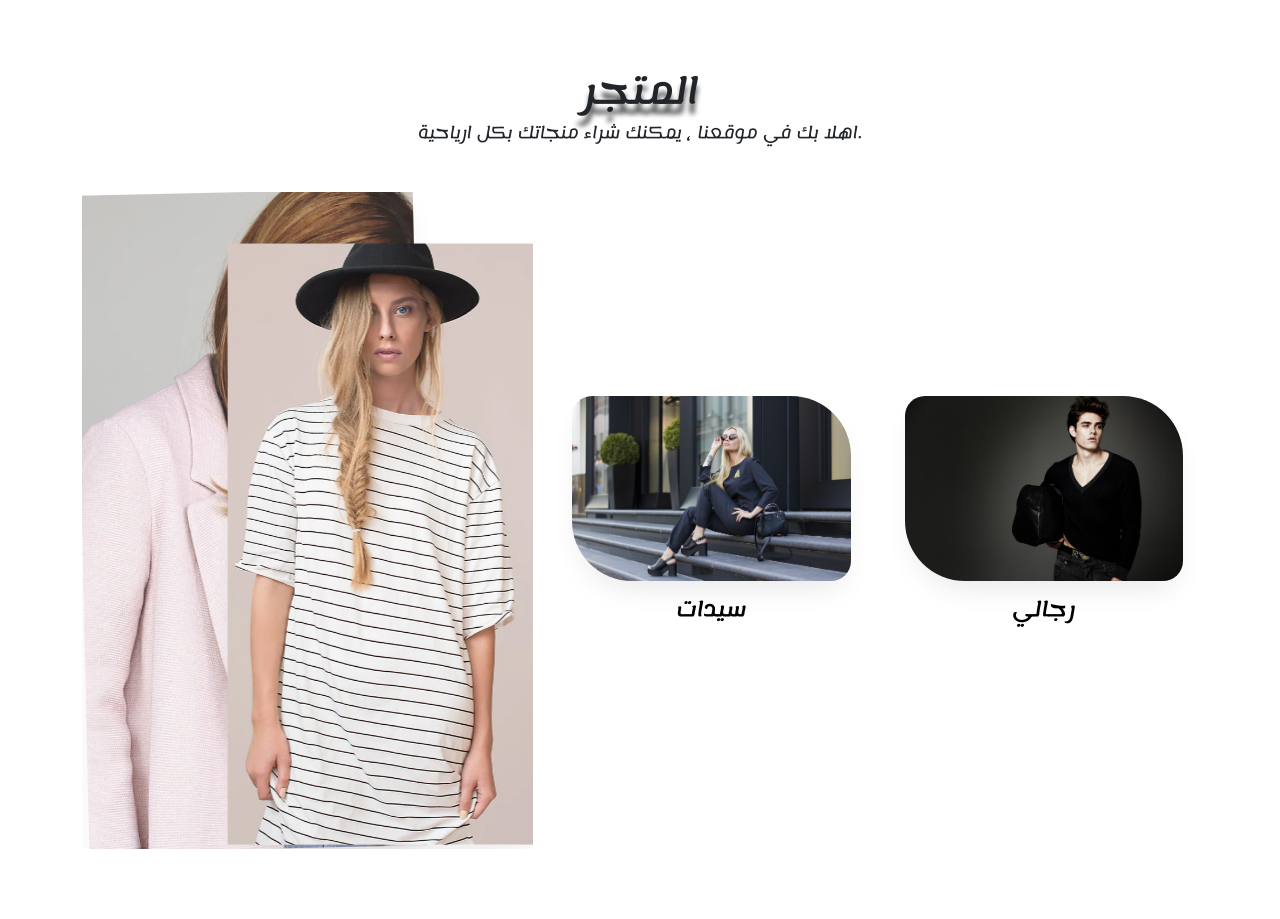
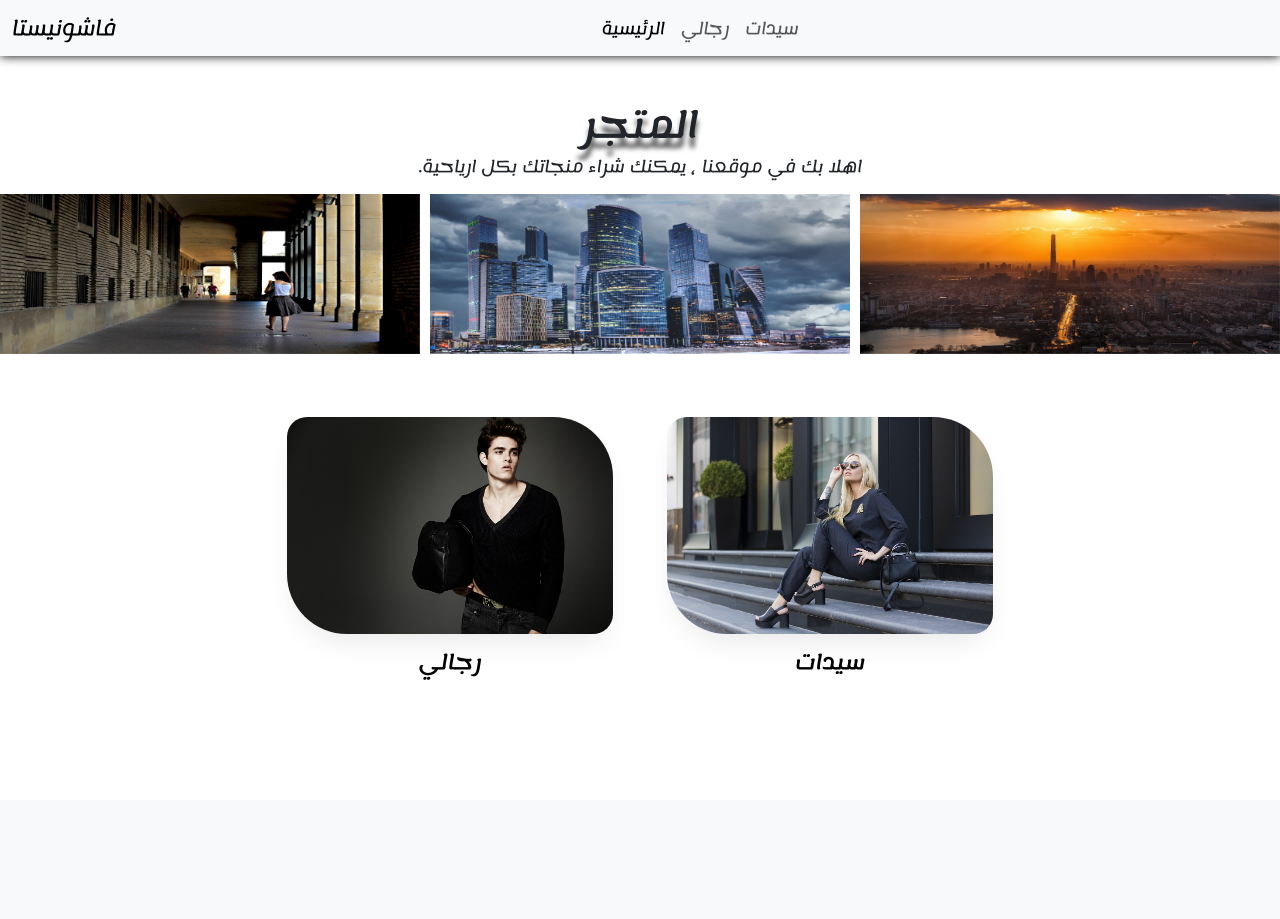
Before and after one commit to Abdulrahman-Nasser/shop, a PHP site: page / in a window 1280 px wide. After the commit the page ends 680 px from the top, so only its background shows below. Run offline with PHP 8.4, Linux system fonts and the light colour scheme.

Commit message:
update shop

```diff
--- a/assets/css/main.css
+++ b/assets/css/main.css
@@ -2,8 +2,7 @@
 body {
 
     font-family: 'Lemonada', cursive;
-    /* background-color: #f1f1f1; */
-    direction: rtl;
+
 }
 
 img {
@@ -23,6 +22,12 @@ a {
 }
 
 /*################################*/
+
+/* header */
+
+header{
+    box-shadow: 0 0 10px black;
+}
 
 /******/
 /* features */
@@ -231,6 +236,9 @@ a {
     box-shadow: 0 0 10px black;
 }
 
+.item img{
+    height: 20vh;
+}
 /*End Features*/
 
 /*man page*/
--- a/assets/js/main.js
+++ b/assets/js/main.js
@@ -5,7 +5,6 @@ $(window).ready(function () {
     $(".loading-spiner").fadeOut(1500);
   });
 });
-
 
 // animation
 wow = new WOW({
@@ -29,3 +28,23 @@ function aosInit() {
   });
 }
 window.addEventListener("load", aosInit);
+
+$(".owl-carousel").owlCarousel({
+  loop: true,
+  margin: 10,
+  autoplay: true,
+  autoplayTimeout: 3000,
+  autoplayHoverPause: false,
+  nav: true,
+  responsive: {
+    0: {
+      items: 1,
+    },
+    600: {
+      items: 3,
+    },
+    1000: {
+      items: 3,
+    },
+  },
+});
--- a/index.html
+++ b/index.html
@@ -9,7 +9,9 @@
     <!-- fonts -->
     <link rel="preconnect" href="https://fonts.googleapis.com">
     <link rel="preconnect" href="https://fonts.gstatic.com" crossorigin>
-    <link href="https://fonts.googleapis.com/css2?family=Josefin+Sans:wght@400;500;600;700&family=Jost:wght@400;600;800&family=Lemonada:wght@400;500;700&display=swap" rel="stylesheet">
+    <link
+        href="https://fonts.googleapis.com/css2?family=Josefin+Sans:wght@400;500;600;700&family=Jost:wght@400;600;800&family=Lemonada:wght@400;500;700&display=swap"
+        rel="stylesheet">
 
     <!-- vendor files -->
     <link rel="stylesheet" href="assets/vendor/bootstrap/bootstrap.css">
@@ -17,6 +19,8 @@
     <link rel="stylesheet" href="assets/vendor/light box/lightbox.min.css">
     <link rel="stylesheet" href="assets/vendor/wow/animate.min.css">
     <link rel="stylesheet" href="assets/vendor/aos/aos.css">
+    <link rel="stylesheet" href="assets/vendor/owl carousel/owl.theme.default.min.css">
+    <link rel="stylesheet" href="assets/vendor/owl carousel/owl.carousel.min.css">
 
     <!-- main css -->
     <link rel="stylesheet" href="assets/css/main.css">
@@ -25,10 +29,38 @@
 <body>
 
 
+    <header>
+        <nav class="navbar navbar-expand-lg bg-body-tertiary">
+            <div class="container-fluid">
+                <a class="navbar-brand" href="#">فاشونيستا</a>
+                <button class="navbar-toggler" type="button" data-bs-toggle="collapse"
+                    data-bs-target="#navbarSupportedContent" aria-controls="navbarSupportedContent"
+                    aria-expanded="false" aria-label="Toggle navigation">
+                    <span class="navbar-toggler-icon"></span>
+                </button>
+                <div class="collapse navbar-collapse" id="navbarSupportedContent">
+                    <ul class="navbar-nav m-auto mb-2 mb-lg-0">
+                        <li class="nav-item">
+                            <a class="nav-link active" aria-current="page" href="#">الرئيسية</a>
+                        </li>
+                        <li class="nav-item">
+                            <a class="nav-link" href="men.html">رجالي</a>
+                        </li>
+
+                        <li class="nav-item">
+                            <a class="nav-link " aria-disabled="true">سيدات</a>
+                        </li>
+                    </ul>
+
+                </div>
+            </div>
+        </nav>
+    </header>
+
     <main id="main">
 
         <!-- Features Section - Home Page -->
-        <section id="features" class="features p-70">
+        <section id="features" class="features mt-5">
 
             <!--  Section Title -->
             <div class="container section-title text-center" data-aos="fade-up">
@@ -36,10 +68,17 @@
                 <p> .اهلا بك في موقعنا ، يمكنك شراء منجاتك بكل ارياحية</p>
             </div><!-- End Section Title -->
 
+
+            <div class="owl-carousel owl-theme item">
+                <img src="assets/img/company_1.jpg" alt="">
+                <img src="assets/img/company_2.jpg" alt="">
+                <img src="assets/img/company_3.jpg" alt="">
+            </div>
+
             <div class="container mt-5">
 
-                <div class="row  align-items-center justify-content-between features-item">
-                    <div class="col-lg-7 order-2 order-lg-1" data-aos="fade-up" data-aos-delay="200">
+                <div class="row  align-items-center justify-content-center features-item">
+                    <div class="col-lg-8 order-2 order-lg-1" data-aos="fade-up" data-aos-delay="200">
                         <div class="row justify-content-between">
                             <div class="col-lg-6">
                                 <div class="men">
@@ -73,13 +112,6 @@
                             </div>
                         </div>
                     </div>
-                    <div class="col-lg-5 order-1 order-lg-2 d-flex align-items-center" data-aos="zoom-out"
-                        data-aos-delay="100">
-                        <div class="image-stack">
-                            <img src="assets/img/image.webp" alt="" class="stack-front">
-                            <img src="assets/img/image2.webp" alt="" class="stack-back">
-                        </div>
-                    </div>
                 </div><!-- Features Item -->
 
 
@@ -95,6 +127,7 @@
     <script src="assets/vendor/aos/aos.js"></script>
     <script src="assets/vendor/wow/wow.min.js"></script>
     <script src="assets/vendor/light box/lightbox.min.js"></script>
+    <script src="assets/vendor/owl carousel/owl.carousel.min.js"></script>
     <!-- main js -->
     <script src="assets/js/main.js"></script>
 </body>
```
